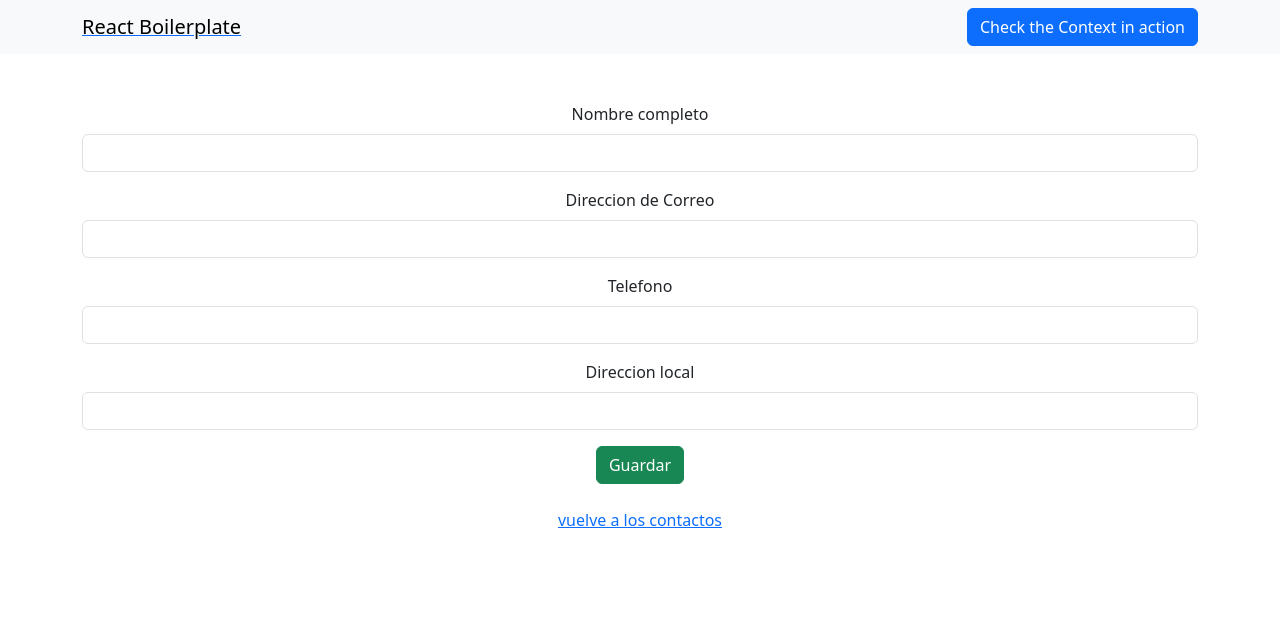
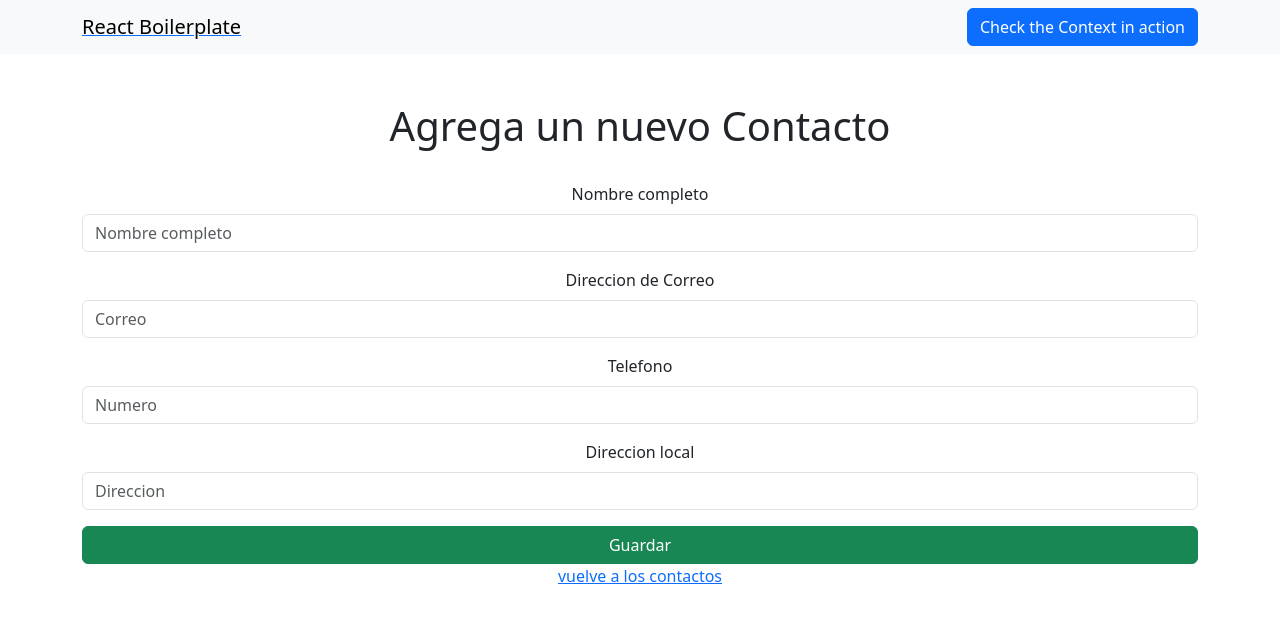
Before and after one commit to 4GeeksAcademy/chefdude99_contact_list_using_react_and_context, a React (Vite) app: page / in a window 1280 px wide. Shown: the top 620 px of the page. Built offline with nearby package versions, Linux system fonts and the light colour scheme.

Commit message:
Estilos agregados

```diff
--- a/src/components/NewContact.jsx
+++ b/src/components/NewContact.jsx
@@ -39,40 +39,40 @@ export const NewContact = () => {
                 headers: { "Content-Type": "application/json" }
             }
         )
-        .then((response)=> {
-            console.log(response)
+            .then((response) => {
+                console.log(response)
 
-        })
+            })
     }
     return (
         <div className="container">
+            <h1 className="text-center">Agrega un nuevo Contacto</h1>
+            <br />
             {name.length > 0 && name}
             <div className="mb-3">
                 <label for="exampleFormControlInput1" className="form-label">Nombre completo</label>
                 <input onChange={handleName}
-                    type="email" className="form-control" id="exampleFormControlInput1" placeholder=""></input>
+                    type="email" className="form-control" id="exampleFormControlInput1" placeholder="Nombre completo"></input>
             </div>
             <div className="mb-3">
                 <label for="exampleFormControlInput1" className="form-label">Direccion de Correo</label>
                 <input onChange={handleEmail}
-                    type="email" className="form-control" id="exampleFormControlInput1" placeholder=""></input>
+                    type="email" className="form-control" id="exampleFormControlInput1" placeholder="Correo"></input>
             </div>
             <div className="mb-3">
                 <label for="exampleFormControlInput1" className="form-label">Telefono</label>
                 <input onChange={handleNumber}
-                    type="email" className="form-control" id="exampleFormControlInput1" placeholder=""></input>
+                    type="email" className="form-control" id="exampleFormControlInput1" placeholder="Numero"></input>
             </div>
             <div className="mb-3">
                 <label for="exampleFormControlInput1" className="form-label">Direccion local</label>
                 <input onChange={handleAddress}
-                    type="email" className="form-control" id="exampleFormControlInput1" placeholder=""></input>
+                    type="email" className="form-control" id="exampleFormControlInput1" placeholder="Direccion"></input>
             </div>
-            <div className="btn btn-success"
+            <div className="d-grid gap-2 btn btn-success mt-2"
                 onClick={saveContact}>
                 Guardar
             </div>
-            <br />
-            <br />
             <a className="volver-atras" href="">
                 vuelve a los contactos
             </a>
```
